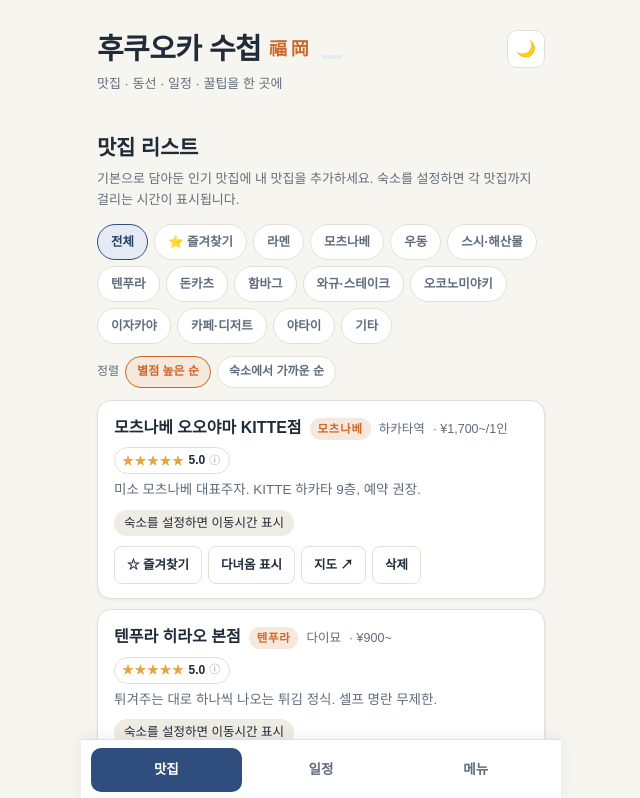
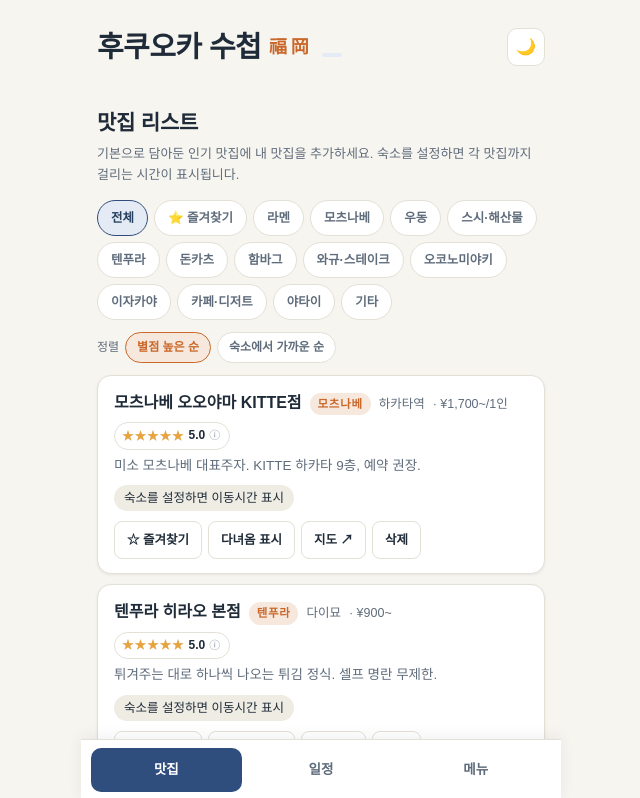
Before and after one commit to KoziKim/fukuoka-trip, a website built with Vite: page index.html in a window 1280 px wide. Shown: the top 798 px of the page, without its empty margins (319-959 px from the left). Built offline with nearby package versions, Linux system fonts and the light colour scheme; no server answers; a web font is replaced by a local one.

Commit message:
헤더 설명 문구 제거
한 줄만 남게 되어 제목과 테마 버튼을 세로 가운데로 맞췄다.

Co-Authored-By: Claude Fable 5 <noreply@anthropic.com>

```diff
--- a/index.html
+++ b/index.html
@@ -39,7 +39,6 @@
 <header class="top">
   <div class="titles">
     <div class="brand">후쿠오카 수첩<span class="hanja">福岡</span><span id="dday" class="dday" hidden></span></div>
-    <div class="sub">맛집 · 동선 · 일정 · 꿀팁을 한 곳에</div>
   </div>
   <button id="themeBtn" type="button" aria-label="다크 모드 켜기">🌙</button>
 </header>
--- a/src/styles.css
+++ b/src/styles.css
@@ -31,16 +31,15 @@ body{
 }
 /* 모바일 우선: PC에서도 같은 폭의 한 컬럼으로 보여준다 */
 .wrap{max-width:480px; margin:0 auto; padding:0 16px calc(96px + env(safe-area-inset-bottom))}
-header.top{padding:26px 0 10px; display:flex; align-items:flex-start; gap:12px}
+header.top{padding:24px 0 10px; display:flex; align-items:center; gap:12px}
 header.top .titles{flex:1; min-width:0}
 #themeBtn{
-  flex-shrink:0; margin-top:4px; width:38px; height:38px; border-radius:10px; cursor:pointer;
+  flex-shrink:0; width:38px; height:38px; border-radius:10px; cursor:pointer;
   border:1px solid var(--line); background:var(--surface); color:var(--muted); font-size:16px; line-height:1;
 }
 #themeBtn:hover{color:var(--ink); border-color:var(--indigo)}
 .brand{font-weight:800; font-size:29px; letter-spacing:-.02em}
 .brand .hanja{color:var(--accent); font-size:.62em; vertical-align:.22em; margin-left:8px; letter-spacing:.2em}
-.sub{color:var(--muted); font-size:13px; margin-top:2px}
 .dday{display:inline-block; margin-left:10px; padding:2px 10px; border-radius:999px; background:var(--indigo-soft); color:var(--indigo-strong); font-weight:700; font-size:12.5px}
 /* 하단 고정 탭바 — 한 손으로 엄지가 닿는 위치 */
 nav.tabs{
```
